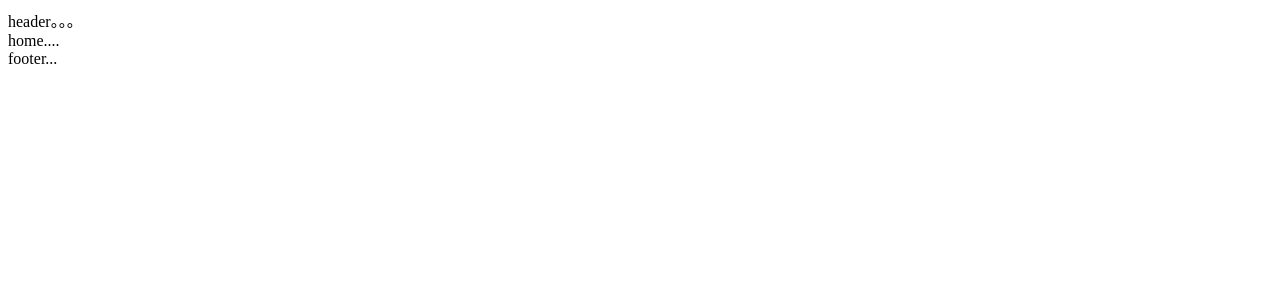
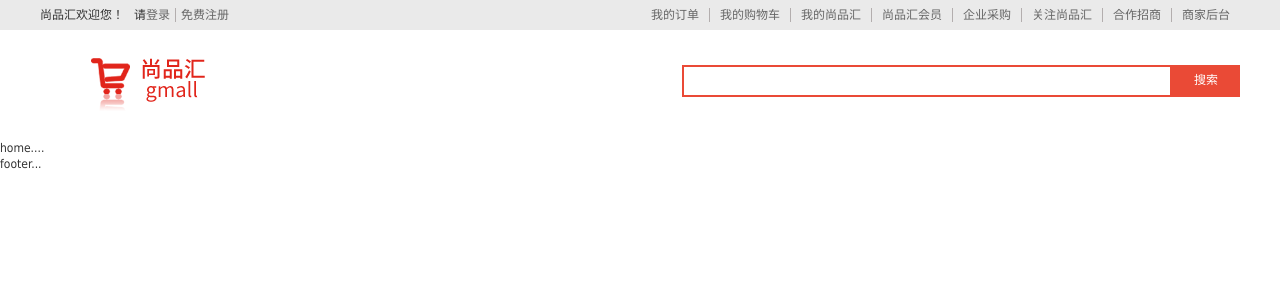
Before and after one commit to qjs734/class0721-vue-pc, a Vue app: page / in a window 1280 px wide. Shown: the top 300 px of the page. Built offline with nearby package versions, Linux system fonts and the light colour scheme.

Commit message:
feat:配置好less，Header组件初始化

```diff
--- a/package.json
+++ b/package.json
@@ -19,6 +19,8 @@
         "babel-eslint": "^10.1.0",
         "eslint": "^6.7.2",
         "eslint-plugin-vue": "^6.2.2",
+        "less": "^3.12.2",
+        "less-loader": "^7.1.0",
         "vue-template-compiler": "^2.6.11"
     },
     "eslintConfig": {
--- a/src/components/Header/index.vue
+++ b/src/components/Header/index.vue
@@ -1,5 +1,52 @@
 <template>
-  <div>header。。。</div>
+  <div>
+    <!-- 头部 -->
+    <header class="header">
+      <!-- 头部的第一行 -->
+      <div class="top">
+        <div class="container">
+          <div class="loginList">
+            <p>尚品汇欢迎您！</p>
+            <p>
+              <span>请</span>
+              <a href="###">登录</a>
+              <a href="###" class="register">免费注册</a>
+            </p>
+          </div>
+          <div class="typeList">
+            <a href="###">我的订单</a>
+            <a href="###">我的购物车</a>
+            <a href="###">我的尚品汇</a>
+            <a href="###">尚品汇会员</a>
+            <a href="###">企业采购</a>
+            <a href="###">关注尚品汇</a>
+            <a href="###">合作招商</a>
+            <a href="###">商家后台</a>
+          </div>
+        </div>
+      </div>
+      <!--头部第二行 搜索区域-->
+      <div class="bottom">
+        <h1 class="logoArea">
+          <a class="logo" title="尚品汇" href="###" target="_blank">
+            <img src="./images/logo.png" alt="" />
+          </a>
+        </h1>
+        <div class="searchArea">
+          <form action="###" class="searchForm">
+            <input
+              type="text"
+              id="autocomplete"
+              class="input-error input-xxlarge"
+            />
+            <button class="sui-btn btn-xlarge btn-danger" type="button">
+              搜索
+            </button>
+          </form>
+        </div>
+      </div>
+    </header>
+  </div>
 </template>
 
 <script>
@@ -9,4 +56,97 @@
 </script>
 
 <style lang="less" scoped>
+.header {
+  & > .top {
+    background-color: #eaeaea;
+    height: 30px;
+    line-height: 30px;
+
+    .container {
+      width: 1200px;
+      margin: 0 auto;
+      overflow: hidden;
+
+      .loginList {
+        float: left;
+
+        p {
+          float: left;
+          margin-right: 10px;
+
+          .register {
+            border-left: 1px solid #b3aeae;
+            padding: 0 5px;
+            margin-left: 5px;
+          }
+        }
+      }
+
+      .typeList {
+        float: right;
+
+        a {
+          padding: 0 10px;
+
+          & + a {
+            border-left: 1px solid #b3aeae;
+          }
+        }
+      }
+    }
+  }
+
+  & > .bottom {
+    width: 1200px;
+    margin: 0 auto;
+    overflow: hidden;
+
+    .logoArea {
+      float: left;
+
+      .logo {
+        img {
+          width: 175px;
+          margin: 25px 45px;
+        }
+      }
+    }
+
+    .searchArea {
+      float: right;
+      margin-top: 35px;
+
+      .searchForm {
+        overflow: hidden;
+
+        input {
+          box-sizing: border-box;
+          width: 490px;
+          height: 32px;
+          padding: 0px 4px;
+          border: 2px solid #ea4a36;
+          float: left;
+
+          &:focus {
+            outline: none;
+          }
+        }
+
+        button {
+          height: 32px;
+          width: 68px;
+          background-color: #ea4a36;
+          border: none;
+          color: #fff;
+          float: left;
+          cursor: pointer;
+
+          &:focus {
+            outline: none;
+          }
+        }
+      }
+    }
+  }
+}
 </style>
--- a/src/main.js
+++ b/src/main.js
@@ -2,6 +2,8 @@
 import App from './App.vue'
 
 import router from './router/index' //引入router
+
+import './styles/reset.css' //引入公共资源
 
 Vue.config.productionTip = false
 
--- /dev/null
+++ b/src/styles/reset.css
@@ -0,0 +1,159 @@
+ /* 清除内外边距 */
+
+ body,
+ h1,
+ h2,
+ h3,
+ h4,
+ h5,
+ h6,
+ hr,
+ p,
+ blockquote,
+ dl,
+ dt,
+ dd,
+ ul,
+ ol,
+ li,
+ pre,
+ fieldset,
+ lengend,
+ button,
+ input,
+ textarea,
+ th,
+ td {
+     margin: 0;
+     padding: 0;
+ }
+ /* 设置默认字体 */
+
+ body,
+ button,
+ input,
+ select,
+ textarea {
+     /* for ie */
+     /*font: 12px/1 Tahoma, Helvetica, Arial, "宋体", sans-serif;*/
+     font: 12px/1.3 "Microsoft YaHei", Tahoma, Helvetica, Arial, "\5b8b\4f53", sans-serif;
+     /* 用 ascii 字符表示，使得在任何编码下都无问题 */
+     color: #333;
+ }
+
+ h1 {
+     font-size: 18px;
+     /* 18px / 12px = 1.5 */
+ }
+
+ h2 {
+     font-size: 16px;
+ }
+
+ h3 {
+     font-size: 14px;
+ }
+
+ h4,
+ h5,
+ h6 {
+     font-size: 100%;
+ }
+
+ address,
+ cite,
+ dfn,
+ em,
+ var,
+ i {
+     font-style: normal;
+ }
+ /* 将斜体扶正 */
+
+ b,
+ strong {
+     font-weight: normal;
+ }
+ /* 将粗体扶细 */
+
+ code,
+ kbd,
+ pre,
+ samp,
+ tt {
+     font-family: "Courier New", Courier, monospace;
+ }
+ /* 统一等宽字体 */
+
+ small {
+     font-size: 12px;
+ }
+ /* 小于 12px 的中文很难阅读，让 small 正常化 */
+ /* 重置列表元素 */
+
+ ul,
+ ol {
+     list-style: none;
+ }
+ /* 重置文本格式元素 */
+
+ a {
+     text-decoration: none;
+     color: #666;
+ }
+ /* 重置表单元素 */
+
+ legend {
+     color: #000;
+ }
+ /* for ie6 */
+
+ fieldset,
+ img {
+     border: none;
+ }
+
+ button,
+ input,
+ select,
+ textarea {
+     font-size: 100%;
+     /* 使得表单元素在 ie 下能继承字体大小 */
+ }
+ /* 重置表格元素 */
+
+ table {
+     border-collapse: collapse;
+     border-spacing: 0;
+ }
+ /* 重置 hr */
+
+ hr {
+     border: none;
+     height: 1px;
+ }
+
+ .clearFix::after {
+     content: "";
+     display: block;
+     clear: both;
+ }
+ /* 让非ie浏览器默认也显示垂直滚动条，防止因滚动条引起的闪烁 */
+
+ html {
+     overflow-y: scroll;
+ }
+
+ a:link:hover {
+     color: rgb(79, 76, 212) !important;
+     text-decoration: underline;
+ }
+ /* 清除浮动 */
+
+ .clearfix::after {
+     display: block;
+     height: 0;
+     content: "";
+     clear: both;
+     visibility: hidden;
+ }
```
Also changed, not shown: src/components/Header/images/logo.png (added), 1 other file (tests, documents, lock files or other folders).
